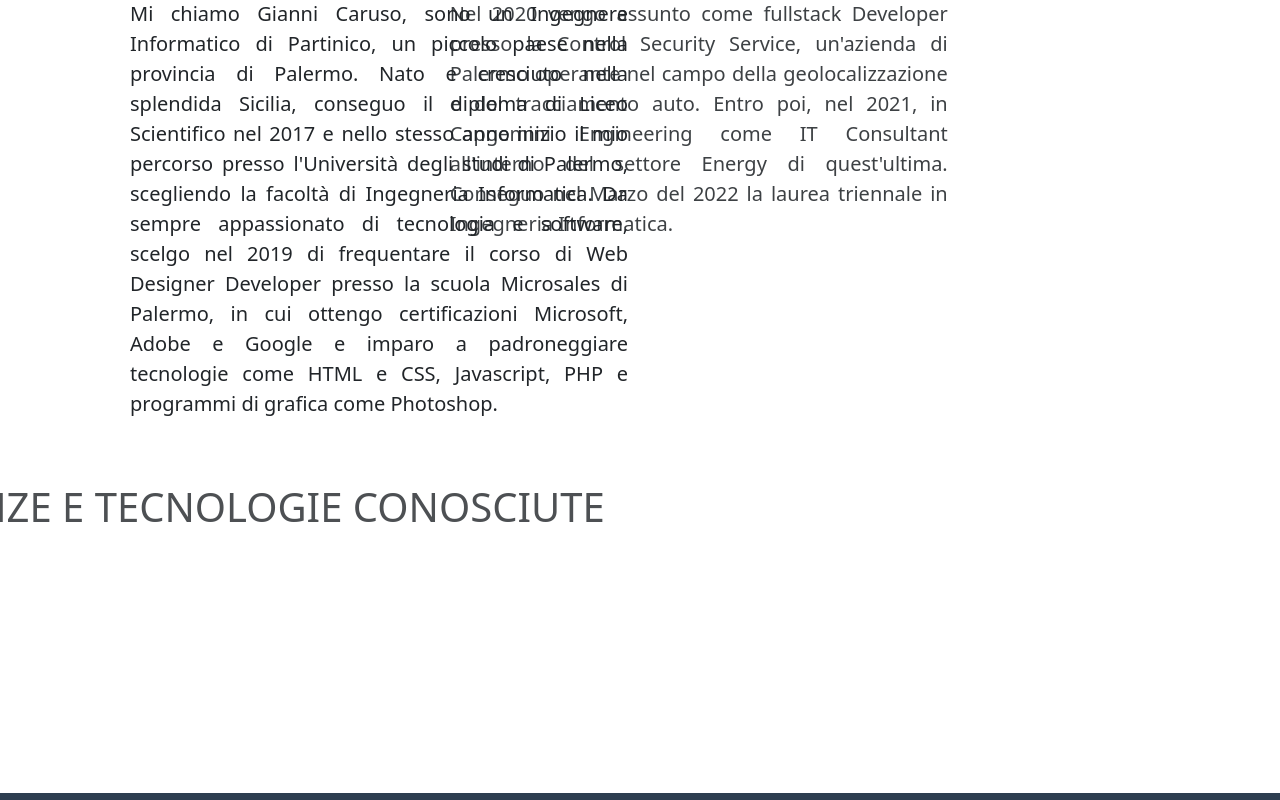
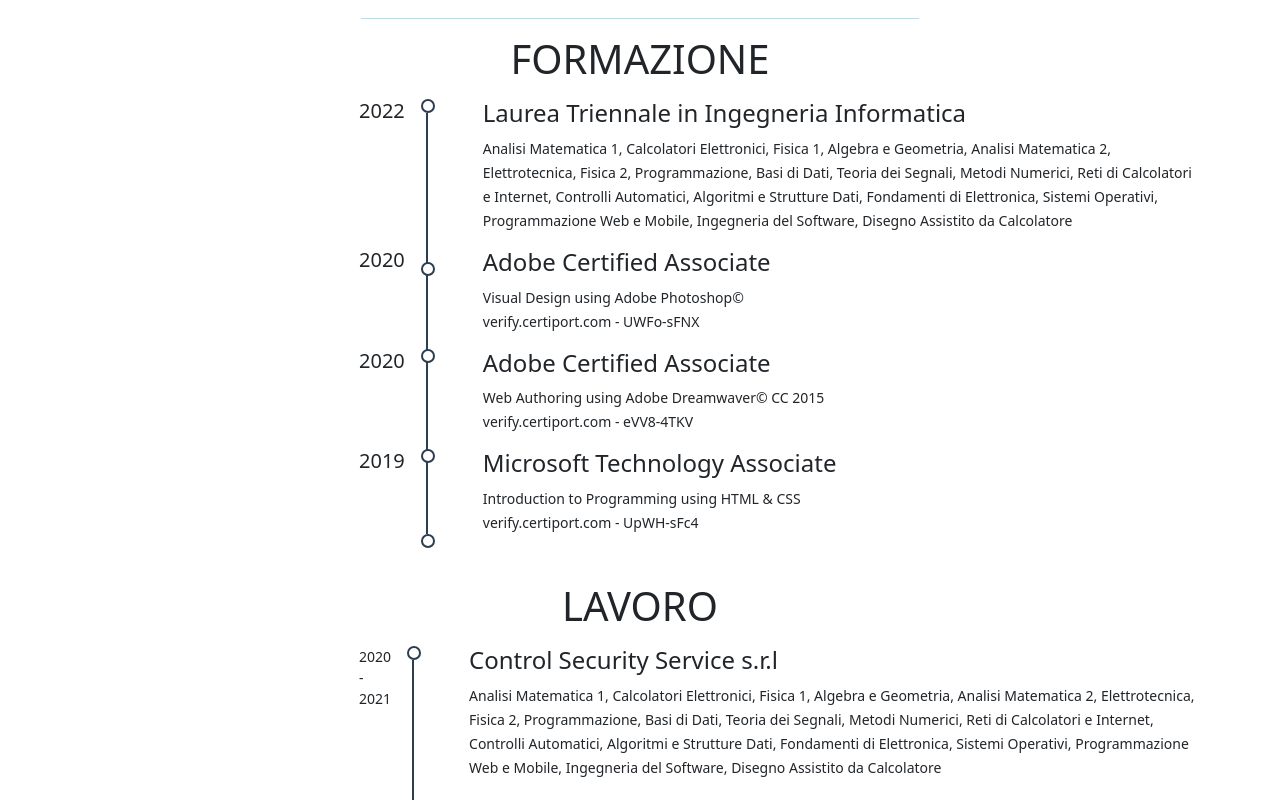
Before and after one commit to giannicaruso1299/portfolio, an Angular app: page / in a window 1280 px wide. Shown: the part 1200-2000 px from the top of the page. Built offline with nearby package versions, Linux system fonts and the light colour scheme.

Commit message:
Quasi finito il curriculum

```diff
--- a/src/app/components/navbar/navbar.component.css
+++ b/src/app/components/navbar/navbar.component.css
@@ -6,6 +6,11 @@
     opacity: 1;
     transform:translateY(0);
   }
+}
+
+.navbar {
+  position: fixed;
+  z-index: 200;
 }
 
 .navbar-toggler {
--- a/src/app/components/navbar/navbar.component.html
+++ b/src/app/components/navbar/navbar.component.html
@@ -1,22 +1,22 @@
-<nav class="navbar navbar-expand-lg navbar-light bg-light">
+<nav class="navbar w-100 navbar-expand-lg navbar-light bg-light">
   <div class="container-fluid">
-      <a class="navbar-brand ms-5" href="https://www.google.com">GC</a>
+      <a class="navbar-brand ms-5" (click)="onSectionClick('Home')" href="/">GC</a>
     <button class="navbar-toggler" type="button" data-bs-toggle="collapse" data-bs-target="#navbarNav" aria-controls="navbarNav" aria-expanded="false" aria-label="Toggle navigation">
       <span class="navbar-toggler-icon"></span>
     </button>
     <div class="collapse navbar-collapse justify-content-center slide-down" id="navbarNav">
       <ul class="navbar-nav pe-5 justify-content-start">
         <li class="nav-item">
-          <a class="nav-link" aria-current="page" href="/">Home</a>
+          <a class="nav-link" aria-current="page" href="/" (click)="onSectionClick('Home')">Home</a>
         </li>
         <li class="nav-item">
-          <a class="nav-link" href="#chisono">Chi sono</a>
+          <a class="nav-link" href="#chisono" (click)="onSectionClick('Chi sono')">Chi sono</a>
         </li>
         <li class="nav-item">
-          <a class="nav-link" href="#competenze">Competenze</a>
+          <a class="nav-link" href="#competenze" (click)="onSectionClick('Competenze')">Competenze</a>
         </li>
         <li class="nav-item">
-          <a class="nav-link" href="#contatti">Contatti</a>
+          <a class="nav-link" href="#contatti" (click)="onSectionClick('Contatti')">Contatti</a>
         </li>
       </ul>
     </div>
--- a/src/app/pages/home/home.component.css
+++ b/src/app/pages/home/home.component.css
@@ -26,28 +26,28 @@ section.heading  {
 .description > .row > div:nth-child(1) {
   -webkit-animation-name: slide-right;
         animation-name: slide-right;
-  -webkit-animation-duration: 2s;
-        animation-duration: 2s;
+  -webkit-animation-duration: 1s;
+        animation-duration: 1s;
   -webkit-animation-timing-function: ease-in-out;
         animation-timing-function: ease-in-out;
   -webkit-animation-fill-mode: forwards;
         animation-fill-mode: forwards;
-  -webkit-animation-delay: 3s;
-        animation-delay: 3s;
+  -webkit-animation-delay: .5s;
+        animation-delay: .5s;
   transform: translateX(-200%);
 }
 
 .description > .row > div:nth-child(2) {
   -webkit-animation-name: slide-right;
   animation-name: slide-right;
-  -webkit-animation-duration: 2s;
-  animation-duration: 2s;
+  -webkit-animation-duration: 1s;
+  animation-duration: 1s;
   -webkit-animation-timing-function: ease-in-out;
   animation-timing-function: ease-in-out;
   -webkit-animation-fill-mode: forwards;
   animation-fill-mode: forwards;
-  -webkit-animation-delay: 3.5s;
-  animation-delay: 3.5s;
+  -webkit-animation-delay: 1s;
+  animation-delay: 1s;
   transform: translateX(-300%);
 }
 
@@ -70,6 +70,7 @@ section.heading  {
 }
 
 .slogan {
+  margin-top: 50px;
   animation: 1s slide-right .5s forwards;
   transform:translateX(-100%);
   font-weight: lighter;
@@ -77,12 +78,12 @@ section.heading  {
 }
 
 .slide {
-  animation: 5s slide-right .5s forwards;
+  animation: 1s slide-right .5s forwards;
   transform: translateX(-100%);
 }
 
 .slide-aboutme {
-  animation: 2s slide-right 4s forwards;
+  animation: 1.5s slide-right .5s forwards;
   transform: translateX(-100%);
 }
 
@@ -102,8 +103,32 @@ section.heading  {
 
 #competenze h2 {
   width: auto;
-  animation: 2s slide-right 4s forwards;
+  animation: 2s slide-right .2s forwards;
   transform: translateX(-200%);
+}
+
+
+.dot {
+  width:14px;
+  height:14px;
+  position: relative;
+  z-index: 2000;
+  background: white;
+  border-radius:7px;
+  border-width: 2px;
+  border-style: solid;
+  border-color: #2d3e50;
+}
+
+.line {
+  height:100%;
+  width:2px;
+  background: #2d3e50;
+  margin-left:5.3px;
+}
+
+#curriculum hr {
+  color: #0474ac;
 }
 
 #competenze > .row > div:nth-child(1) > p:nth-child(1) {
@@ -115,8 +140,8 @@ section.heading  {
   animation-timing-function: ease-in-out;
   -webkit-animation-fill-mode: forwards;
   animation-fill-mode: forwards;
-  -webkit-animation-delay: 4.2s;
-  animation-delay: 4.2s;
+  -webkit-animation-delay: .5s;
+  animation-delay: .5s;
   transform: translateX(-300%);
 }
 
@@ -129,8 +154,8 @@ section.heading  {
   animation-timing-function: ease-in-out;
   -webkit-animation-fill-mode: forwards;
   animation-fill-mode: forwards;
-  -webkit-animation-delay: 4.5s;
-  animation-delay: 4.5s;
+  -webkit-animation-delay: 1s;
+  animation-delay: 1s;
   transform: translateX(-300%);
 }
 
@@ -143,8 +168,8 @@ section.heading  {
   animation-timing-function: ease-in-out;
   -webkit-animation-fill-mode: forwards;
   animation-fill-mode: forwards;
-  -webkit-animation-delay: 4.7s;
-  animation-delay: 4.7s;
+  -webkit-animation-delay: 1.5s;
+  animation-delay: 1.5s;
   transform: translateX(-300%);
 }
 
@@ -157,8 +182,8 @@ section.heading  {
   animation-timing-function: ease-in-out;
   -webkit-animation-fill-mode: forwards;
   animation-fill-mode: forwards;
-  -webkit-animation-delay: 5s;
-  animation-delay: 5s;
+  -webkit-animation-delay: 2s;
+  animation-delay: 2s;
   transform: translateX(-300%);
 }
 
@@ -171,8 +196,8 @@ section.heading  {
   animation-timing-function: ease-in-out;
   -webkit-animation-fill-mode: forwards;
   animation-fill-mode: forwards;
-  -webkit-animation-delay: 5.3s;
-  animation-delay: 5.3s;
+  -webkit-animation-delay: 2.5s;
+  animation-delay: 2.5s;
   transform: translateX(+300%);
 }
 
@@ -185,8 +210,8 @@ section.heading  {
   animation-timing-function: ease-in-out;
   -webkit-animation-fill-mode: forwards;
   animation-fill-mode: forwards;
-  -webkit-animation-delay: 5.5s;
-  animation-delay: 5.5s;
+  -webkit-animation-delay: 3s;
+  animation-delay: 3s;
   transform: translateX(+300%);
 }
 
@@ -199,8 +224,8 @@ section.heading  {
   animation-timing-function: ease-in-out;
   -webkit-animation-fill-mode: forwards;
   animation-fill-mode: forwards;
-  -webkit-animation-delay: 5.7s;
-  animation-delay: 5.7s;
+  -webkit-animation-delay: 3.5s;
+  animation-delay: 3.5s;
   transform: translateX(+300%);
 }
 
@@ -213,8 +238,8 @@ section.heading  {
   animation-timing-function: ease-in-out;
   -webkit-animation-fill-mode: forwards;
   animation-fill-mode: forwards;
-  -webkit-animation-delay: 6s;
-  animation-delay: 6s;
+  -webkit-animation-delay: 4s;
+  animation-delay: 4s;
   transform: translateX(+300%);
 }
 
@@ -227,8 +252,8 @@ section.heading  {
   animation-timing-function: ease-in-out;
   -webkit-animation-fill-mode: forwards;
   animation-fill-mode: forwards;
-  -webkit-animation-delay: 6.3s;
-  animation-delay: 6.3s;
+  -webkit-animation-delay: 4.5s;
+  animation-delay: 4.5s;
   transform: translateX(+1000%);
 }
 
@@ -241,8 +266,8 @@ section.heading  {
   animation-timing-function: ease-in-out;
   -webkit-animation-fill-mode: forwards;
   animation-fill-mode: forwards;
-  -webkit-animation-delay: 6.5s;
-  animation-delay: 6.5s;
+  -webkit-animation-delay: 5s;
+  animation-delay: 5s;
   transform: translateX(+1000%);
 }
 
@@ -255,8 +280,8 @@ section.heading  {
   animation-timing-function: ease-in-out;
   -webkit-animation-fill-mode: forwards;
   animation-fill-mode: forwards;
-  -webkit-animation-delay: 6.7s;
-  animation-delay: 6.7s;
+  -webkit-animation-delay: 5.5s;
+  animation-delay: 5.5s;
   transform: translateX(+1000%);
 }
 
@@ -269,8 +294,8 @@ section.heading  {
   animation-timing-function: ease-in-out;
   -webkit-animation-fill-mode: forwards;
   animation-fill-mode: forwards;
-  -webkit-animation-delay: 7s;
-  animation-delay: 7s;
+  -webkit-animation-delay: 6s;
+  animation-delay: 6s;
   transform: translateX(+1000%);
 }
 
@@ -299,6 +324,10 @@ section.heading  {
   .user-info p {
     line-height: 50%;
   }
+
+  .timeline {
+    padding-left: 25%;
+  }
 }
 
 /** iPad Air **/
@@ -307,6 +336,9 @@ section.heading  {
     transform: none;
     animation: none;
   }
+  .timeline {
+    padding-left: 15%;
+  }
 }
 
 /** Surface pro 7 **/
@@ -314,6 +346,9 @@ section.heading  {
   .slide-down {
     transform: none;
     animation: none;
+  }
+  .timeline {
+    padding-left: 15%;
   }
 }
 
@@ -339,6 +374,7 @@ section.heading  {
 /** Smartphone **/
 @media only screen and (min-width: 320px) and (max-width: 480px) {
   .slogan {
+    margin-top: 0;
     padding-top: 375px;
   }
   #circle {
--- a/src/app/pages/home/home.component.html
+++ b/src/app/pages/home/home.component.html
@@ -15,11 +15,11 @@
         <p class="lead">IT Consultant presso <a href="https://capgemini-engineering.com/it/it/" id="capgemini" target="_blank"> Capgemini Engineering</a></p>
       </div>
     </div>
-    <div class="description px-md-5 text-md-start text-left px-5">
+    <div class="description px-md-5 text-md-start text-left px-5"  *ngIf="scrolled">
       <h4 class="slide-aboutme text-lg-start text-center">ABOUT ME</h4>
       <div class="row">
         <div class="col-lg-6 col-12">
-          <p class="lead">Mi chiamo Gianni Caruso, sono un Ingegnere Informatico di Partinico, un piccolo paese nella
+          <p class="lead">Mi chiamo Gianni Caruso, sono un Ingegnere Informatico di Partinico, un paese in
             provincia di Palermo. Nato e cresciuto nella splendida Sicilia, conseguo il diploma di Liceo Scientifico nel 2017 e nello stesso anno
             inizio il mio percorso presso l'Università degli studi di Palermo, scegliendo la facoltà di Ingegneria Informatica. Da sempre appassionato di
             tecnologia e software, scelgo nel 2019 di frequentare il corso di
@@ -35,7 +35,7 @@
       </div>
     </div>
   </section>
-  <section id="competenze" class="container text-center pb-5">
+  <section id="competenze" class="container text-center pb-5"  *ngIf="scrolled">
     <h2 class="h1 text-uppercase title mb-3 px-5">competenze e tecnologie conosciute</h2>
     <div class="row white-space">
       <div class="col-lg-4 col-12">
@@ -58,5 +58,98 @@
       </div>
     </div>
   </section>
+  <section id="curriculum" class="container justify-content-center pb-5">
+    <h2 class="h1 text-uppercase text-center title mb-3 px-5">Curriculum</h2>
+    <hr class="mx-auto w-md-25 w-50">
+    <div class="row">
+      <h2 class="h1 text-uppercase text-center title mb-3 px-5">Formazione</h2>
+      <div class="d-flex w-100 timeline">
+        <h5 class="h4 lead me-3 ms-1">
+          2022
+        </h5>
+        <div class="nth-line">
+          <div class="dot"></div>
+          <div class="line"></div>
+          <div class="dot"></div>
+        </div>
+        <div class="nth-element ms-md-5 ms-2 mb-3">
+          <h5 class="h4 pe-3 text-start">Laurea Triennale in Ingegneria Informatica</h5>
+          <small class="pe-3 text-start">
+            Analisi Matematica 1, Calcolatori Elettronici, Fisica 1, Algebra e Geometria, Analisi Matematica 2,
+            Elettrotecnica, Fisica 2, Programmazione, Basi di Dati, Teoria dei Segnali, Metodi Numerici,
+            Reti di Calcolatori e Internet, Controlli Automatici, Algoritmi e Strutture Dati, Fondamenti di Elettronica,
+            Sistemi Operativi, Programmazione Web e Mobile, Ingegneria del Software, Disegno Assistito da Calcolatore
+          </small>
+        </div>
+      </div>
+      <div class="d-flex w-100 timeline">
+        <h5 class="h4 lead me-3 ms-1">
+          2020
+        </h5>
+        <div class="nth-line">
+          <div class="line"></div>
+          <div class="dot"></div>
+        </div>
+        <div class="nth-element ms-md-5 ms-2 mb-3">
+          <h5 class="h4 pe-3 text-start">Adobe Certified Associate</h5>
+          <small class="pe-3 text-start">
+            Visual Design using Adobe Photoshop©<br>verify.certiport.com - UWFo-sFNX
+          </small>
+        </div>
+      </div>
+      <div class="d-flex w-100 timeline">
+        <h5 class="h4 lead me-3 ms-1">
+          2020
+        </h5>
+        <div class="nth-line">
+          <div class="line"></div>
+          <div class="dot"></div>
+        </div>
+        <div class="nth-element ms-md-5 ms-2 mb-3">
+          <h5 class="h4 pe-3 text-start">Adobe Certified Associate</h5>
+          <small class="pe-3 text-start">
+            Web Authoring using Adobe Dreamwaver© CC 2015<br>verify.certiport.com - eVV8-4TKV
+          </small>
+        </div>
+      </div>
+      <div class="d-flex w-100 timeline mb-5">
+        <h5 class="h4 lead me-3 ms-1">
+          2019
+        </h5>
+        <div class="nth-line">
+          <div class="line"></div>
+          <div class="dot"></div>
+        </div>
+        <div class="nth-element ms-md-5 ms-2">
+          <h5 class="h4 pe-3 text-start">Microsoft Technology Associate</h5>
+          <small class="pe-3 text-start">
+            Introduction to Programming using HTML & CSS<br>verify.certiport.com - UpWH-sFc4
+          </small>
+        </div>
+      </div>
+    </div>
+    <div class="row">
+      <h2 class="h1 text-uppercase text-center title mb-3 px-5">Lavoro</h2>
+      <div class="d-flex w-100 timeline">
+        <small class="me-3 ms-1">
+          2020 - 2021
+        </small>
+        <div class="nth-line">
+          <div class="dot"></div>
+          <div class="line"></div>
+          <div class="dot"></div>
+        </div>
+        <div class="nth-element ms-md-5 ms-2 mb-3">
+          <h5 class="h4 pe-3 text-start">Control Security Service s.r.l</h5>
+          <small class="pe-3 text-start">
+            Analisi Matematica 1, Calcolatori Elettronici, Fisica 1, Algebra e Geometria, Analisi Matematica 2,
+            Elettrotecnica, Fisica 2, Programmazione, Basi di Dati, Teoria dei Segnali, Metodi Numerici,
+            Reti di Calcolatori e Internet, Controlli Automatici, Algoritmi e Strutture Dati, Fondamenti di Elettronica,
+            Sistemi Operativi, Programmazione Web e Mobile, Ingegneria del Software, Disegno Assistito da Calcolatore
+          </small>
+        </div>
+      </div>
+    </div>
+  </section>
   <app-footer></app-footer>
 </div>
```
Also changed, not shown: src/app/components/navbar/navbar.component.ts (+6 -1 lines), src/app/pages/home/home.component.ts (+14 -2 lines).
